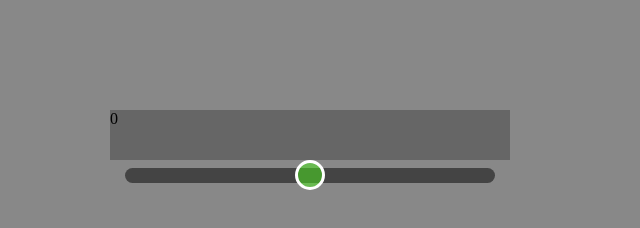
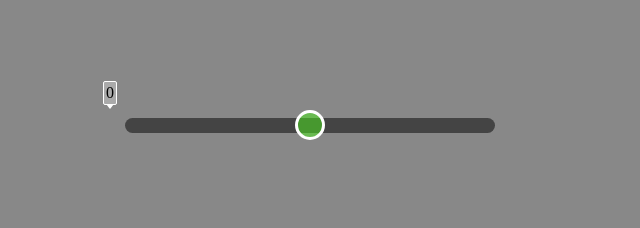
Before and after one commit to riskoviv/slider, a website built with webpack: page src/demo/demo-page.html in a window 1280 px wide. Shown: the top 228 px of the page, without its empty margins (0-640 px from the left). Built offline with nearby package versions, Linux system fonts and the light colour scheme.

Commit message:
add styles to tip-body & ::after; change container's

```diff
--- a/src/styles/styles.scss
+++ b/src/styles/styles.scss
@@ -39,12 +39,34 @@
 
   &__tip {
     &-container {
-      height: 50px;
       background-color: #666;
+      position: relative;
     }
 
     &-body {
       position: absolute;
+      background-color: #aaa;
+      border: 1px solid white;
+      padding: 2px;
+      border-radius: 2px;
+      bottom: 5px;
+      transform: translateX(-50%);
+
+      &::after {
+        position: absolute;
+        display: block;
+        content: '';
+        top: 100%;
+        left: 50%;
+        transform: translateX(-50%);
+        width: 0px;
+        height: 0px;
+        background-color: transparent;
+        border-left: 4px solid transparent;
+        border-right: 4px solid transparent;
+        border-top: 5px solid white;
+        border-bottom-width: 0px;
+      }
     }
   }
 }
```
